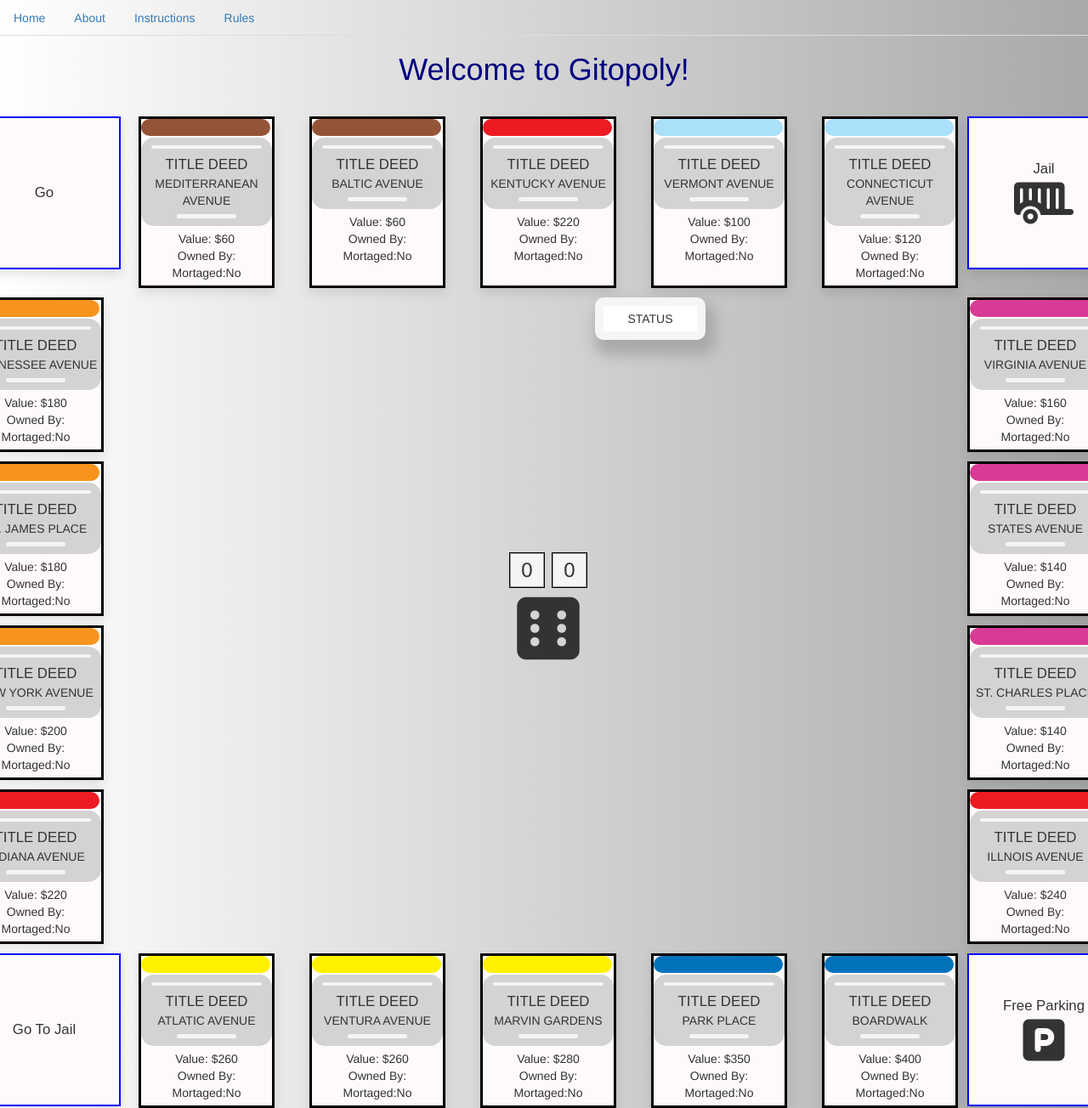
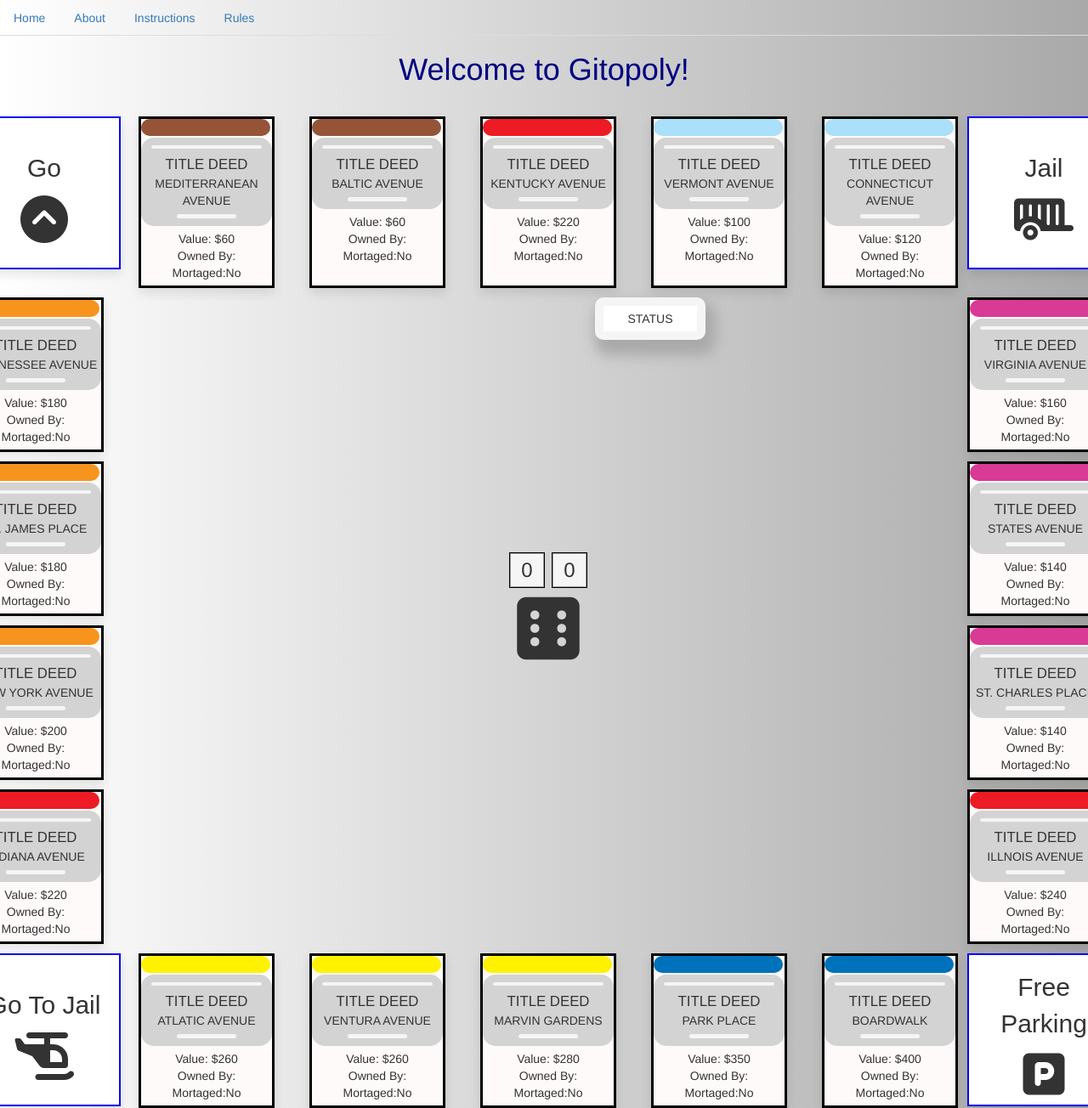
Before and after one commit to Ebyrd10/Gitopoly, a React (Create React App) app in the folder develop/: page / in a window 1280 px wide. Shown: the top 1304 px of the page at 85% size. Built offline with nearby package versions, Linux system fonts and the light colour scheme; no server answers; a web font is replaced by a local one.

Commit message:
adjusting corner card style

```diff
--- a/develop/src/components/Property/index.js
+++ b/develop/src/components/Property/index.js
@@ -30,8 +30,8 @@ export class PropertyCard extends Component {
         <div className="cornerCardIconContainer">
             {this.props.name === 'Jail'? <i class="fas fa-trailer fa-4x"></i> : '' }
             {this.props.name === 'Free Parking'? <i class="fas fa-parking fa-4x"></i> : '' }
-            {this.props.name === 'Go to Jail'? <i class="fas fa-helicopter fa-4x"></i> : '' }
-            {this.props.name === 'GO'? <i class="fas fa-chevron-circle-up fa-4x"></i> : '' }
+            {this.props.name === 'Go To Jail'? <i class="fas fa-helicopter fa-4x"></i> : '' }
+            {this.props.name === 'Go'? <i class="fas fa-chevron-circle-up fa-4x"></i> : '' }
         </div>
       </div>
     )}
--- a/develop/src/components/Property/style.css
+++ b/develop/src/components/Property/style.css
@@ -78,9 +78,11 @@
     justify-content: center;
     align-items: center;
     flex-direction: column;
+    background-color: white;
 }
 
 .cornerCardInterior{
     font-family: 'Montserrat Subrayada', sans-serif;
-    font-size: larger;
+    font-size: 3rem;
+    padding: 1rem;
 }
```
